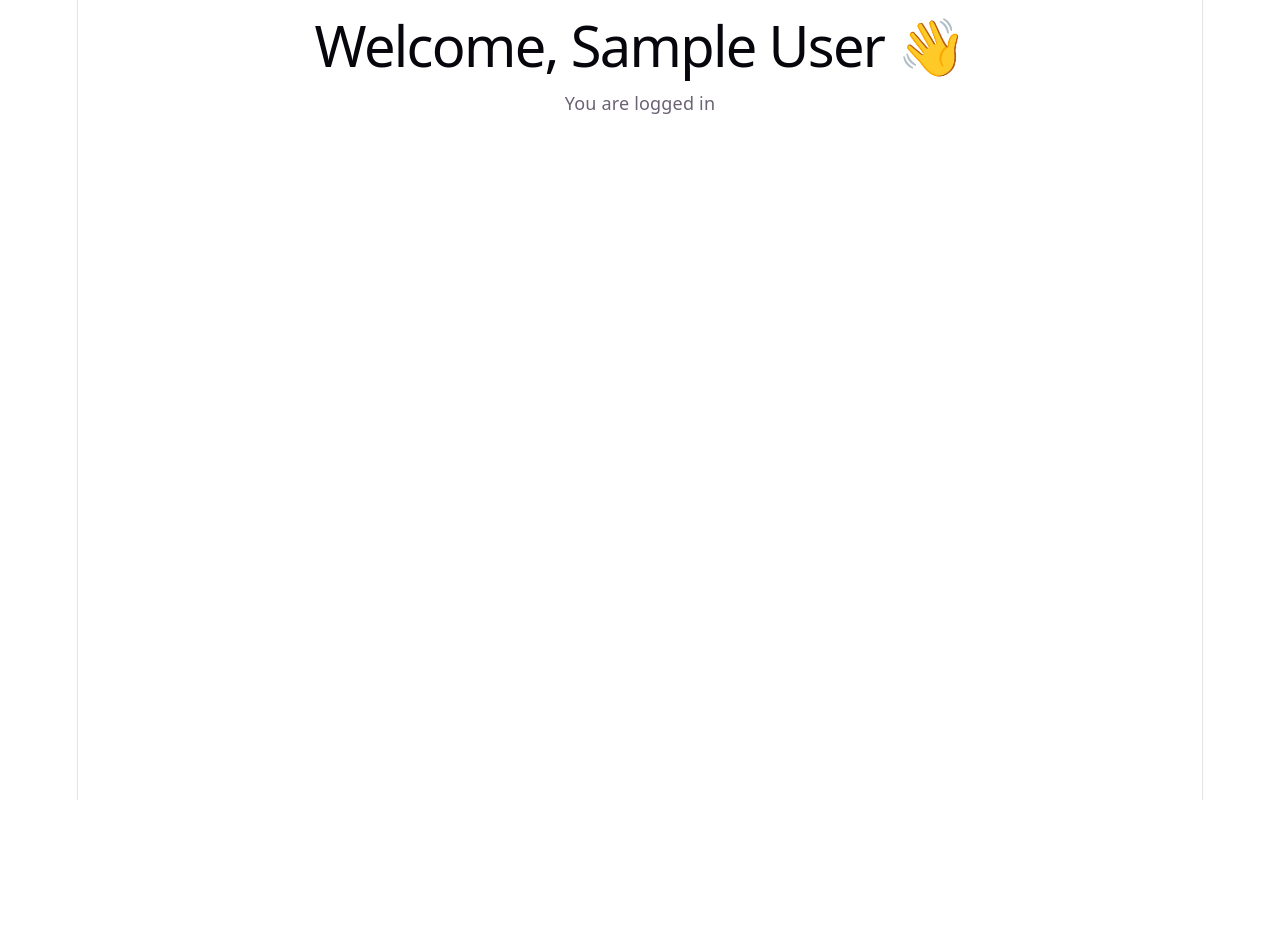
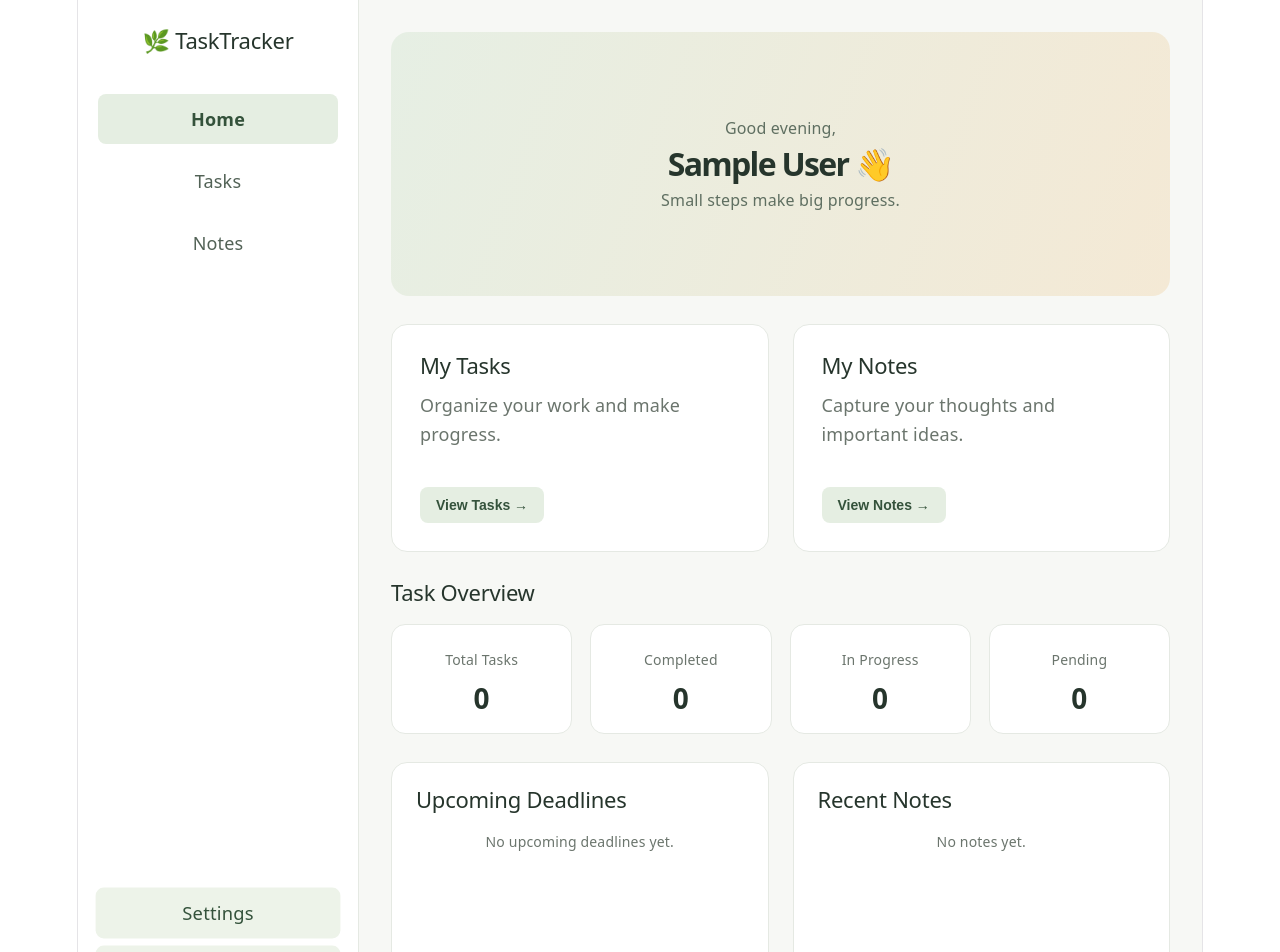
Before and after one commit to devshanuuu/task-tracker, a React app in the folder frontend/: page / in a window 1280 px wide. Shown: the top 952 px of the page. Before the commit the page ends 800 px from the top, so only its background shows below. Built offline with nearby package versions, Linux system fonts and the light colour scheme; sample sign-in values are in the browser's storage; the HTML template or start-up script is replaced by a standard one.

Commit message:
Polish dashboard layout and hover effects

```diff
--- /dev/null
+++ b/frontend/src/components/DashboardOverview.jsx
@@ -0,0 +1,52 @@
+function DashboardOverview() {
+    return(
+        <section className = "dashboard-overview">
+            <div className = "task-overview">
+
+                {/* Task statistics */}
+                <h2>Task Overview</h2>
+
+                <div className = "task-stats">
+                    <div className = "stat-card">
+                        <h3>Total Tasks</h3>
+                        <p>0</p>
+                    </div>
+
+                    <div className = "stat-card">
+                         <h3>Completed</h3>
+                         <p>0</p>
+                    </div>
+
+                    <div className = "stat-card">
+                         <h3>In Progress</h3>
+                         <p>0</p>
+                    </div>
+
+                    <div className = "stat-card">
+                         <h3>Pending</h3>
+                         <p>0</p>
+                    </div>
+                </div>
+
+             </div>
+
+            {/* Upcoming deadlines and recent notes */}
+            <div className="dashboard-bottom">
+
+                   <div className="upcoming-deadlines">
+                      <h2>Upcoming Deadlines</h2>
+                      <p>No upcoming deadlines yet.</p>
+                   </div>
+
+                   <div className="recent-notes">
+                    <h2>Recent Notes</h2>
+                    <p>No notes yet.</p>
+                   </div>
+            </div>
+
+        </section>
+    )
+
+}
+
+export default DashboardOverview
--- a/frontend/src/components/Home.jsx
+++ b/frontend/src/components/Home.jsx
@@ -1,11 +1,20 @@
+import Sidebar from "./Sidebar"
+import WelcomeBanner from "./WelcomeBanner"
+import QuickActions from "./QuickActions"
+import DashboardOverview from "./DashboardOverview"
 
 function Home() {
     const user = JSON.parse(localStorage.getItem('user'))
 
     return (
-        <div>
-            <h1>Welcome, {user.name} 👋</h1>
-            <p>You are logged in</p>
+        <div className = "dashboard">
+            <Sidebar />
+
+            <main className = "dashboard-content">
+               <WelcomeBanner name = {user.name} />
+               <QuickActions />
+               <DashboardOverview />
+            </main>
         </div>
     )
 }
--- a/frontend/src/components/Login.jsx
+++ b/frontend/src/components/Login.jsx
@@ -5,10 +5,12 @@ import api from '../api/axios'
 function Login() {
     const[email,setEmail] = useState('');
     const[password, setPassword] = useState('');
+    const [error, setError] = useState('');
     const navigate = useNavigate()
 
     const handleSubmit = async(e) => {
       e.preventDefault(); // Prevent the default form submission behavior
+      setError('')
 
       try {
         const response = await api.post('/login', {email: email, password: password,})
@@ -17,13 +19,24 @@ function Login() {
          localStorage.setItem('user', JSON.stringify(response.data.user))
          navigate('/') // Navigate after saving the token
       } catch(error) {
-        console.log(error);
+        console.log(error.response)
+
+        if(error.response?.status === 422) {
+           setError(error.response.data.message)
+        } else if (error.response?.status === 401) {
+           setError('Invalid Email or Password.')
+        } else {
+          setError('Something went wrong. Please try again')
+        }
       }
     }
 
     return (
         <div>
             <h1>Login</h1>
+
+            {error && <p className = "error-message">{error}</p>}
+
             <form onSubmit = {handleSubmit}>
               <input type = "email" placeholder = "Email" value = {email} onChange = {(e) => setEmail(e.target.value)}/>
               <input type = "password" placeholder = "Password" value = {password} onChange ={(e) => setPassword(e.target.value)}/>
@@ -31,6 +44,7 @@ function Login() {
                 Login
               </button>
             </form>
+
             <p>Don't have an account? <Link to ="/register">Create one</Link></p>
         </div>
     )
--- /dev/null
+++ b/frontend/src/components/QuickActions.jsx
@@ -0,0 +1,19 @@
+function QuickActions() {
+    return (
+        <section className = "quick-actions">
+            <div className = "action-card">
+                <h2>My Tasks</h2>
+                <p>Organize your work and make progress.</p>
+                <button>View Tasks →</button>
+            </div>
+
+            <div className = "action-card">
+                <h2>My Notes</h2>
+                <p>Capture your thoughts and important ideas.</p>
+                <button>View Notes →</button>
+            </div>
+        </section>
+    )
+}
+
+export default QuickActions
--- /dev/null
+++ b/frontend/src/components/Sidebar.jsx
@@ -0,0 +1,22 @@
+function Sidebar() {
+    return (
+        <aside className = "sidebar">
+            <div className = "sidebar-brand">
+                 <h2>🌿 TaskTracker</h2>
+            </div>
+
+            <nav className = "sidebar-nav">
+                <p className="active">Home</p>
+                <p>Tasks</p>
+                <p>Notes</p>
+            </nav>
+
+            <div className="sidebar-bottom">
+                <p>Settings</p>
+                <p>Logout</p>
+            </div>
+        </aside>
+    )
+}
+
+export default Sidebar
--- /dev/null
+++ b/frontend/src/components/WelcomeBanner.jsx
@@ -0,0 +1,11 @@
+function WelcomeBanner({ name }) {
+    return (
+        <section className = "welcome-banner">
+            <p>Good evening,</p>
+            <h1>{name} 👋</h1>
+            <p>Small steps make big progress.</p>
+        </section>
+    )
+}
+
+export default WelcomeBanner
--- a/frontend/src/index.css
+++ b/frontend/src/index.css
@@ -109,3 +109,321 @@ code {
   padding: 4px 8px;
   background: var(--code-bg);
 }
+
+/*********Task Tracker CSS***********/
+
+
+/* Dashboard layout */
+.dashboard {
+  display: flex;
+  min-height: 100vh;
+  background-color: #f7f8f5;
+  color: #26352c;
+}
+
+/* Sidebar */
+.sidebar {
+  width: 240px;
+  flex-shrink: 0;
+  background-color: #ffffff;
+  border-right: 1px solid #e5e9e3;
+  padding: 28px 20px;
+  display: flex;
+  flex-direction: column;
+}
+
+/* Sidebar branding */
+.sidebar-brand {
+  margin-bottom: 40px;
+}
+
+.sidebar-brand h2 {
+  font-size: 22px;
+  margin: 0;
+  color: #26352c;
+}
+
+/* Sidebar navigation */
+.sidebar-nav {
+  display: flex;
+  flex-direction: column;
+  gap: 12px;
+}
+
+.sidebar-nav p,
+.sidebar-bottom p {
+  margin: 0;
+  padding: 12px;
+  border-radius: 8px;
+  cursor: pointer;
+  color: #526256;
+  transition: background-color 0.2s ease, transform 0.2s ease;
+}
+
+.sidebar-nav p:hover,
+.sidebar-bottom p {
+  background-color: #edf3e9;
+  color: #34523b;
+  transform: scale(1.02);
+}
+
+.sidebar-nav p.active {
+  background-color: #e5eee2;
+  color: #34523b;
+  font-weight: 600;
+}
+
+/* Sidebar bottom section */
+.sidebar-bottom {
+  margin-top: auto;
+  display: flex;
+  flex-direction: column;
+  gap: 8px;
+}
+
+/* Main content */
+.dashboard-content {
+  flex: 1;
+  min-width: 0;
+  padding: 32px;
+}
+
+
+/* Welcome banner */
+.welcome-banner {
+  min-height: 200px;
+  padding: 32px;
+  margin-bottom: 28px;
+  border-radius: 18px;
+  background: linear-gradient(110deg, #e6efe4, #f4e9d5);
+  display: flex;
+  flex-direction: column;
+  justify-content: center;
+  gap: 10px;
+}
+
+.welcome-banner p {
+  margin: 0;
+  color: #5f6f61;
+  font-size: 16px;
+}
+
+.welcome-banner h1 {
+  margin: 0;
+  color: #26352c;
+  font-size: 32px;
+  font-weight: 700;
+}
+
+
+/* Tasks and Notes section */
+.quick-actions {
+  display: grid;
+  grid-template-columns: repeat(2, minmax(0, 1fr));
+  gap: 24px;
+  margin-bottom: 28px;
+}
+
+/* Individual action cards */
+.action-card {
+  background-color: #ffffff;
+  border: 1px solid #e5e9e3;
+  border-radius: 16px;
+  padding: 28px;
+  min-height: 170px;
+  display: flex;
+  flex-direction: column;
+  align-items: flex-start;
+  gap: 12px;
+  transition: transform 0.2s ease, box-shadow 0.2s ease;
+}
+
+.action-card:hover {
+  transform: translateY(-4px);
+  box-shadow: 0 8px 20px rgba(38, 53, 44, 0.08);
+}
+
+.action-card h2 {
+  margin: 0;
+  color: #26352c;
+  font-size: 22px;
+}
+
+.action-card p {
+  margin: 0;
+  color: #6b756d;
+  line-height: 1.6;
+  text-align: left;
+}
+
+.action-card button {
+  margin-top: auto;
+  padding: 10px 16px;
+  background-color: #e5eee2;
+  color: #34523b;
+  border: none;
+  border-radius: 8px;
+  font-size: 14px;
+  font-weight: 600;
+  cursor: pointer;
+}
+
+
+/* Dashboard overview section */
+.dashboard-overview {
+  display: flex;
+  flex-direction: column;
+  gap: 28px;
+}
+
+.task-overview h2,
+.upcoming-deadlines h2,
+.recent-notes h2 {
+  margin: 0 0 18px;
+  color: #26352c;
+  font-size: 22px;
+  text-align: left;
+}
+
+/* Four task statistic cards */
+.task-stats {
+  display: grid;
+  grid-template-columns: repeat(4, minmax(0, 1fr));
+  gap: 18px;
+}
+
+.stat-card {
+  background-color: #ffffff;
+  border: 1px solid #e5e9e3;
+  border-radius: 14px;
+  padding: 22px;
+  transition: transform 0.2s ease, box-shadow 0.2s ease;
+}
+
+.stat-card:hover {
+  transform: translateY(-3px);
+  box-shadow: 0 6px 16px rgba(38, 53, 44, 0.06);
+}
+
+.stat-card h3 {
+  margin: 0 0 12px;
+  color: #6b756d;
+  font-size: 14px;
+  font-weight: 500;
+}
+
+.stat-card p {
+  margin: 0;
+  color: #26352c;
+  font-size: 28px;
+  font-weight: 700;
+}
+
+/* Upcoming deadlines and recent notes */
+.dashboard-bottom {
+  display: grid;
+  grid-template-columns: repeat(2, minmax(0, 1fr));
+  gap: 24px;
+}
+
+.upcoming-deadlines,
+.recent-notes {
+  background-color: #ffffff;
+  border: 1px solid #e5e9e3;
+  border-radius: 16px;
+  padding: 24px;
+  min-height: 180px;
+  transition: box-shadow 0.2s ease, border-color 0.2s ease;
+}
+
+
+.upcoming-deadlines:hover,
+.recent-notes:hover {
+  border-color: #d3dfcf;
+  box-shadow: 0 6px 16px rgba(38, 53, 44, 0.05);
+}
+
+
+.upcoming-deadlines p,
+.recent-notes p {
+  color: #6b756d;
+  font-size: 14px;
+  line-height: 1.6;
+}
+
+
+/* Responsive dashboard layout */
+@media (max-width: 1100px) {
+  .dashboard-content {
+    padding: 24px;
+  }
+
+  .task-stats {
+    grid-template-columns: repeat(2, minmax(0, 1fr));
+  }
+}
+
+@media (max-width: 768px) {
+  .sidebar {
+    width: 180px;
+    padding: 20px 12px;
+  }
+
+  .dashboard-content {
+    padding: 18px;
+  }
+
+  .quick-actions,
+  .dashboard-bottom {
+    grid-template-columns: 1fr;
+  }
+
+  .welcome-banner {
+    padding: 24px;
+  }
+
+  .welcome-banner h1 {
+    font-size: 26px;
+  }
+}
+
+@media (max-width: 480px) {
+  .dashboard {
+    flex-direction: column;
+  }
+
+  .sidebar {
+    width: auto;
+    padding: 16px;
+    border-right: none;
+    border-bottom: 1px solid #e5e9e3;
+  }
+
+  .sidebar-brand {
+    margin-bottom: 16px;
+  }
+
+  .sidebar-nav {
+    flex-direction: row;
+    flex-wrap: wrap;
+    gap: 4px;
+  }
+
+  .sidebar-bottom {
+    margin-top: 12px;
+    flex-direction: row;
+  }
+
+  .task-stats {
+    grid-template-columns: repeat(2, minmax(0, 1fr));
+    gap: 12px;
+  }
+
+  .stat-card {
+    padding: 16px;
+  }
+
+  .stat-card p {
+    font-size: 24px;
+  }
+}
```
Also changed, not shown: frontend/src/components/Register.jsx (+19 -4 lines).
